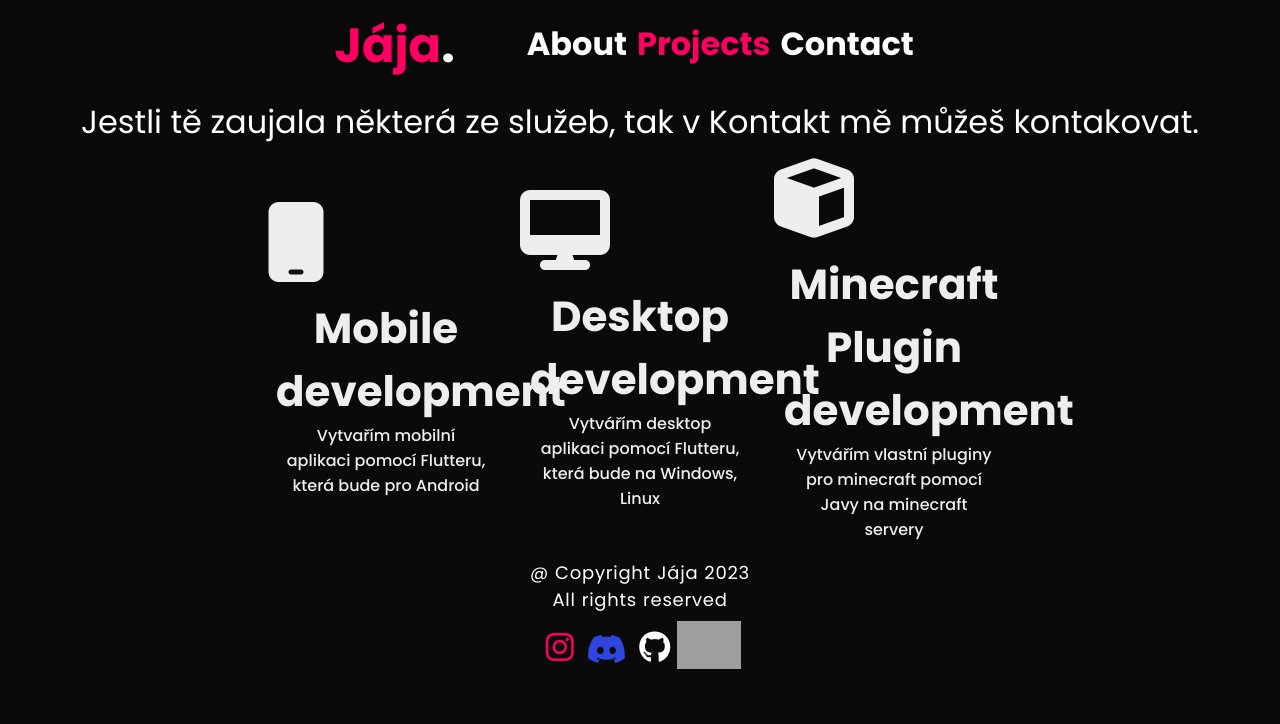
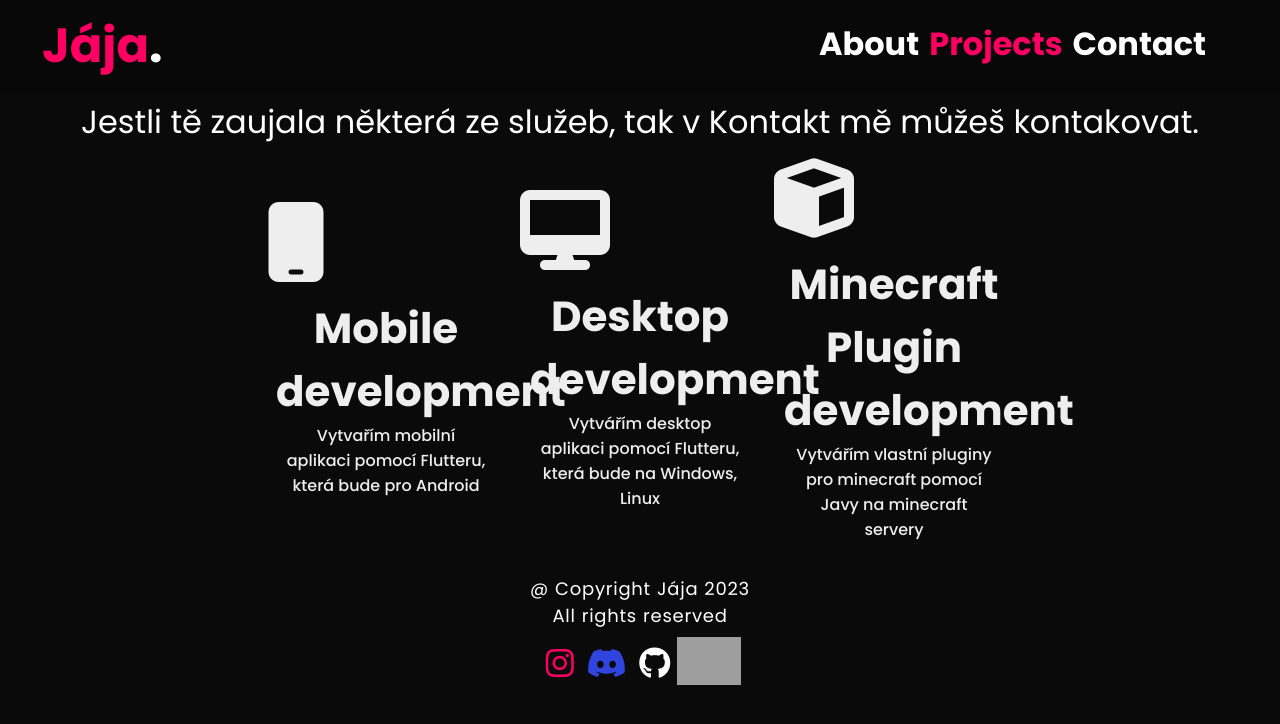
Before and after one commit to jara155/portfolio, a SvelteKit app: page /services in a window 1280 px wide. Shown: the top 724 px of the page. Built offline with nearby package versions, Linux system fonts and the light colour scheme; grey boxes are pictures that could not be loaded.

Commit message:
Improved scroll bar and navigation

```diff
--- a/src/components/NavigationBar.svelte
+++ b/src/components/NavigationBar.svelte
@@ -42,7 +42,7 @@
 	nav {
 		position: relative;
 		z-index: 15;
-		background-color: rgba(10, 9, 9, 0.6);
+		background-color: rgba(10, 9, 9, 0.75);
 	}
 
 	h3 {
--- a/src/components/SocialMedia.svelte
+++ b/src/components/SocialMedia.svelte
@@ -2,11 +2,9 @@
 	<a href="https://www.instagram.com/jajaa.dart/" target="_blank">
 		<i class="fa-brands fa-instagram social-media ig" />
 	</a>
-	<i class="fa-brands fa-discord social-media discord" />
-	<!-- <div class="discord">
-		<i class="fa-brands fa-discord social-media" />
-		<p class="discord-nick">jája#4224</p>
-	</div> -->
+	<a href="https://discord.gg/6M7pn5KMMt" target="_blank">
+		<i class="fa-brands fa-discord social-media discord" />
+	</a>
 	<a href="https://github.com/jara155" target="_blank">
 		<i class="fa-brands fa-github social-media github" />
 	</a>
--- a/static/global.css
+++ b/static/global.css
@@ -12,6 +12,7 @@ body {
     padding: 0;
     font-family: Poppins;
 
+    overflow-x: hidden;
     background-color: rgb(10 10 10);
     color: white;
 }
@@ -117,6 +118,7 @@ body {
 footer {
     position: sticky;
     top: 100%;
+    margin-top: 1rem;
     margin-bottom: 10px;
 }
 
@@ -160,7 +162,6 @@ li {
 
 .navigation {
     padding: 0;
-    justify-self: center;
     justify-content: space-between;
 }
 
@@ -194,3 +195,23 @@ a::hover {
 
     animation-fill-mode: forwards;
 }
+
+/* width */
+::-webkit-scrollbar {
+    width: 6px;
+}
+
+::-webkit-scrollbar-track {
+    background: var(--fg);
+}
+
+/* Handle */
+::-webkit-scrollbar-thumb {
+    background: var(--accent);
+    border-radius: var(--radius);
+}
+
+/* Handle on hover */
+::-webkit-scrollbar-thumb:hover {
+    background: #555;
+}
```
Also changed, not shown: src/routes/+error.svelte (+6 -1 lines), src/routes/+page.svelte (+4 -4 lines).
